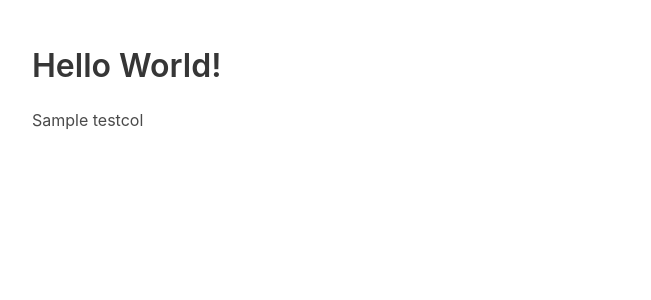
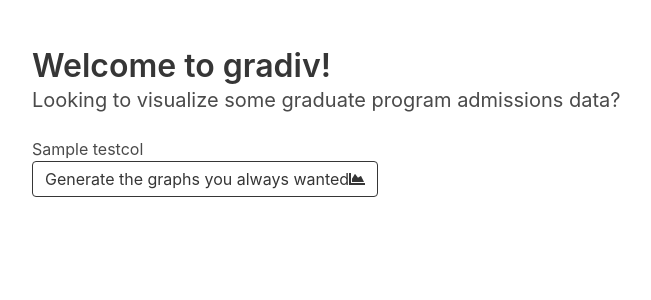
Before and after one commit to vitan12/gradiv, a Flask app: page / in a window 1280 px wide. Shown: the top 300 px of the page, without its empty margins (32-683 px from the left). Run offline with Flask 2, Linux system fonts and the light colour scheme; a database or web service that is not in the repository returns one stand-in record (values such as "Sample title"); some libraries are stand-ins or nearby versions.

Commit message:
Made basic UI changes

```diff
--- a/gradiv-app/gradivflask/templates/index.html
+++ b/gradiv-app/gradivflask/templates/index.html
@@ -11,11 +11,16 @@
   <section class="section">
     <div class="container">
       <h1 class="title">
-        Hello World!
+        Welcome to gradiv!
       </h1>
+      <p class="subtitle">
+        Looking to visualize some graduate program admissions data?
+      </p>
       <p>
         {{ test }}
       </p>
+      <a class="button is-light is-inverted is-outlined">Generate the graphs you always wanted  <i class="fas fa-chart-area"></i>
+</a>
     </div>
   </section>
   </body>
```
